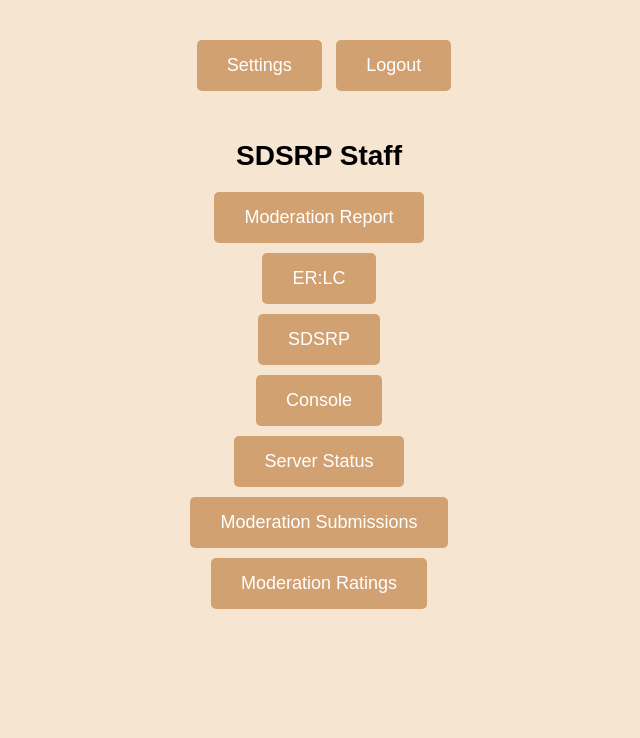
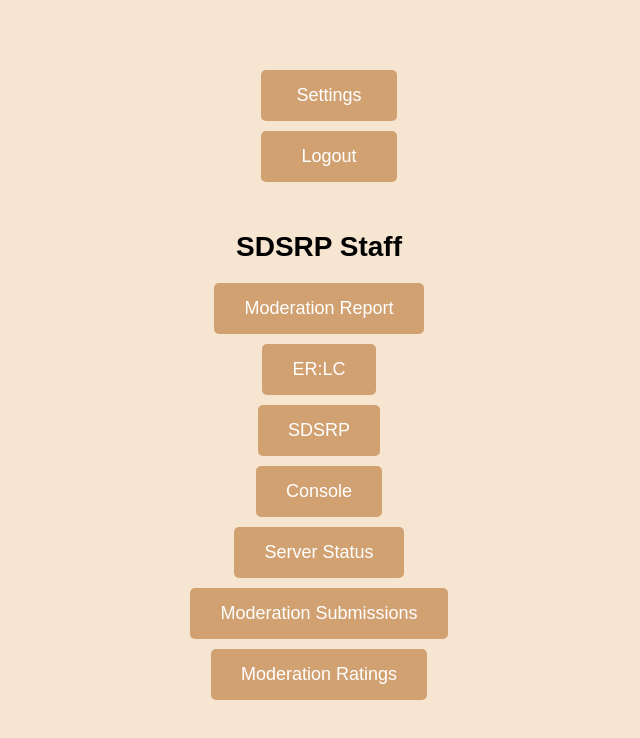
Before and after one commit to southdakotastateroleplay/staff-portal, a plain HTML site: page tempindex/index.html in a window 1280 px wide. Shown: the whole page, without its empty margins (321-961 px from the left). Drawn offline with Linux system fonts and the light colour scheme.

Commit message:
Update styles.css

```diff
--- a/tempindex/styles.css
+++ b/tempindex/styles.css
@@ -7,7 +7,7 @@ body {
 
 .container {
   max-width: 800px;
-  margin: 20px auto; /* Added margin to center the container */
+  margin: 50px auto; /* Adjusted margin to center the container */
   padding: 20px;
   display: flex;
   flex-direction: column; /* Align items in a column */
@@ -42,6 +42,8 @@ button {
   font-size: 18px; /* Increased font size */
   cursor: pointer;
   border-radius: 5px;
+  display: block; /* Display buttons as blocks to create a column */
+  width: 100%; /* Make buttons fill the container width */
 }
 
 button:hover {
```
